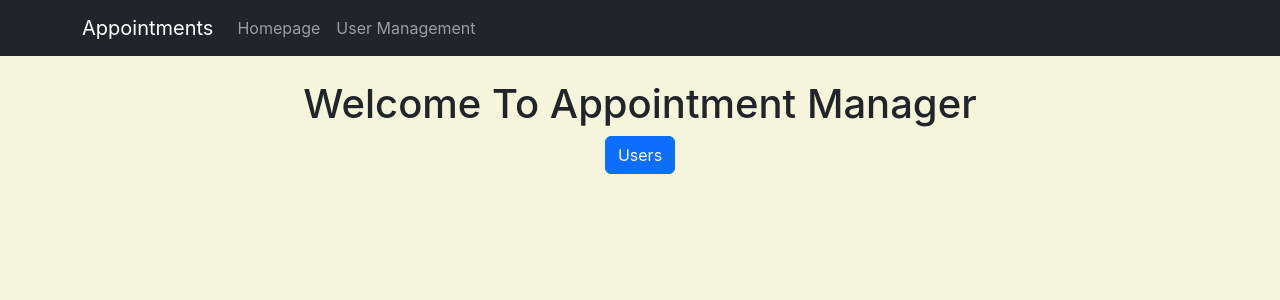
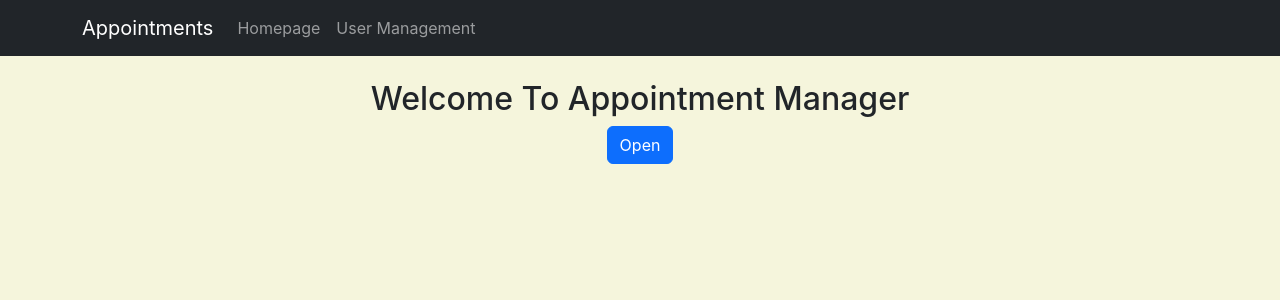
Before and after one commit to AristosDragatis/Appointment_management, a React (Create React App) app in the folder frontend/: page / in a window 1280 px wide. Shown: the top 300 px of the page. Built offline with nearby package versions, Linux system fonts and the light colour scheme.

Commit message:
Changed the name of the button

```diff
--- a/frontend/src/pages/Home.js
+++ b/frontend/src/pages/Home.js
@@ -2,8 +2,8 @@ import { Link } from 'react-router-dom';
 export default function Home() {
   return (
     <div className="text-center">
-      <h1>Welcome To Appointment Manager</h1>
-      <Link to="/users" className="btn btn-primary">Users</Link>
+      <h2>Welcome To Appointment Manager</h2>
+      <Link to="/users" className="btn btn-primary">Open</Link>
     </div>
   );
 }
```
